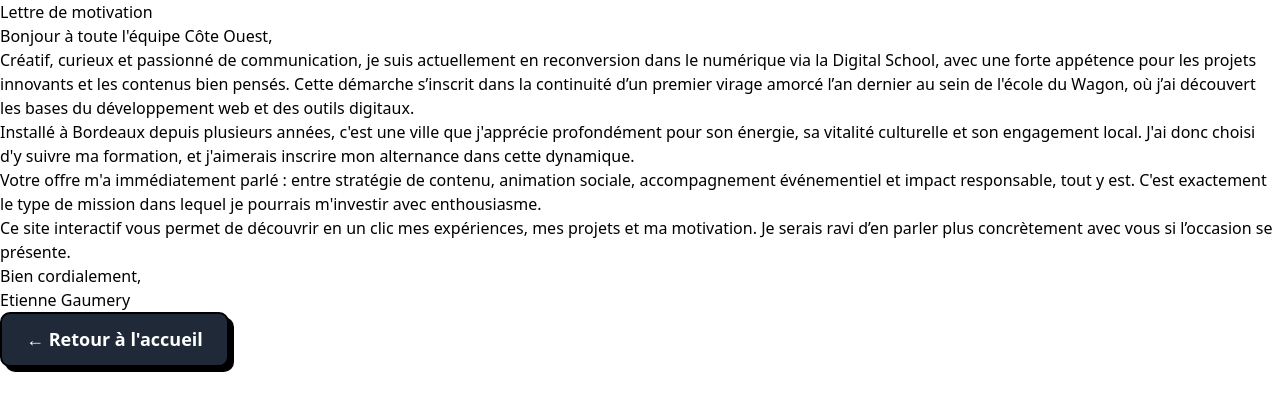
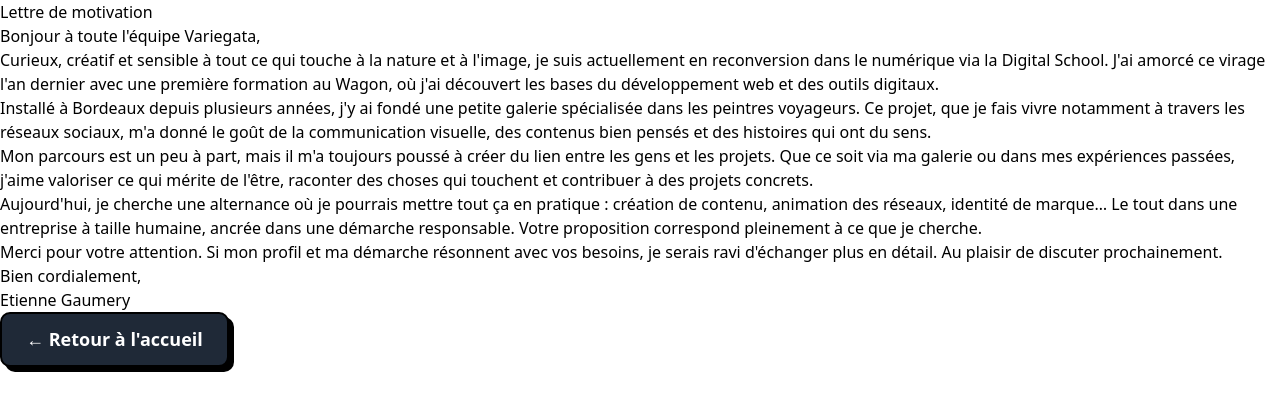
Before and after one commit to Sooruz85/myapply, a React (Vite) app: page /motivation in a window 1280 px wide. Shown: the top 410 px of the page. Built offline with nearby package versions, Linux system fonts and the light colour scheme.

Commit message:
Update Motivation.jsx

```diff
--- a/src/pages/Motivation.jsx
+++ b/src/pages/Motivation.jsx
@@ -13,25 +13,27 @@ function Motivation() {
         <div className="bg-white rounded-lg shadow-lg p-8 md:p-12">
           <div className="prose prose-lg max-w-none">
             <p className="text-gray-700 leading-relaxed mb-6">
-              Bonjour à toute l'équipe Côte Ouest,
+              Bonjour à toute l'équipe Variegata,
             </p>
 
             <p className="text-gray-700 leading-relaxed mb-6">
-            Créatif, curieux et passionné de communication, je suis actuellement en reconversion dans le numérique via la Digital School, avec une forte appétence pour les projets innovants et les contenus bien pensés.
-Cette démarche s’inscrit dans la continuité d’un premier virage amorcé l’an dernier au sein de l'école du Wagon, où j’ai découvert les bases du développement web et des outils digitaux.</p>
-
-
-
-            <p className="text-gray-700 leading-relaxed mb-6">
-              Installé à Bordeaux depuis plusieurs années, c'est une ville que j'apprécie profondément pour son énergie, sa vitalité culturelle et son engagement local. J'ai donc choisi d'y suivre ma formation, et j'aimerais inscrire mon alternance dans cette dynamique.
+              Curieux, créatif et sensible à tout ce qui touche à la nature et à l'image, je suis actuellement en reconversion dans le numérique via la Digital School. J'ai amorcé ce virage l'an dernier avec une première formation au Wagon, où j'ai découvert les bases du développement web et des outils digitaux.
             </p>
 
             <p className="text-gray-700 leading-relaxed mb-6">
-              Votre offre m'a immédiatement parlé : entre stratégie de contenu, animation sociale, accompagnement événementiel et impact responsable, tout y est. C'est exactement le type de mission dans lequel je pourrais m'investir avec enthousiasme.
+              Installé à Bordeaux depuis plusieurs années, j'y ai fondé une petite galerie spécialisée dans les peintres voyageurs. Ce projet, que je fais vivre notamment à travers les réseaux sociaux, m'a donné le goût de la communication visuelle, des contenus bien pensés et des histoires qui ont du sens.
             </p>
 
             <p className="text-gray-700 leading-relaxed mb-6">
-              Ce site interactif vous permet de découvrir en un clic mes expériences, mes projets et ma motivation. Je serais ravi d’en parler plus concrètement avec vous si l’occasion se présente.
+              Mon parcours est un peu à part, mais il m'a toujours poussé à créer du lien entre les gens et les projets. Que ce soit via ma galerie ou dans mes expériences passées, j'aime valoriser ce qui mérite de l'être, raconter des choses qui touchent et contribuer à des projets concrets.
+            </p>
+
+            <p className="text-gray-700 leading-relaxed mb-6">
+              Aujourd'hui, je cherche une alternance où je pourrais mettre tout ça en pratique : création de contenu, animation des réseaux, identité de marque… Le tout dans une entreprise à taille humaine, ancrée dans une démarche responsable. Votre proposition correspond pleinement à ce que je cherche.
+            </p>
+
+            <p className="text-gray-700 leading-relaxed mb-6">
+              Merci pour votre attention. Si mon profil et ma démarche résonnent avec vos besoins, je serais ravi d'échanger plus en détail. Au plaisir de discuter prochainement.
             </p>
 
             <div className="mt-8 pt-6 border-t border-gray-200">
```
